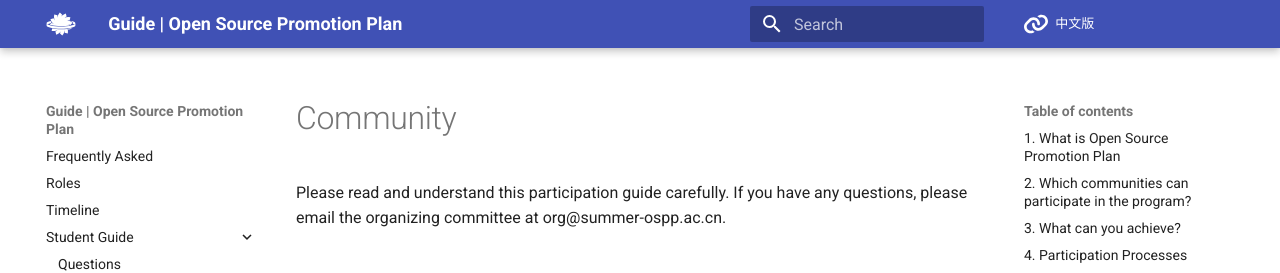
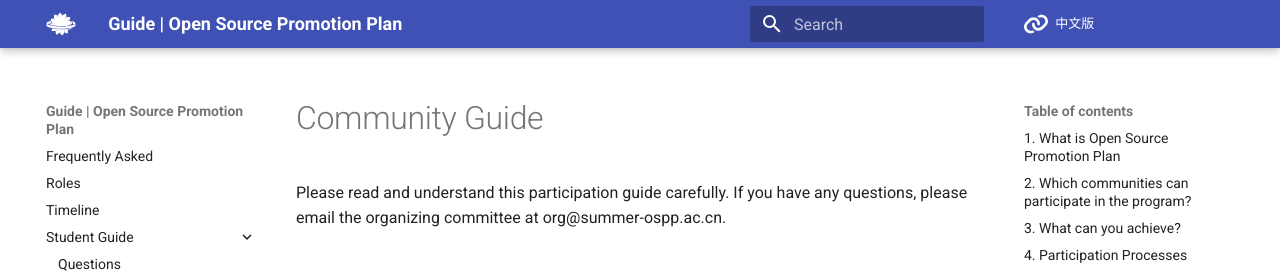
Before and after one commit to summer-ospp/help-en, an MkDocs documentation site: the page built from docs/community.md, in a window 1280 px wide and 900 px high. Shown: the top 273 px of the window. Built offline with MkDocs 1.6.1 and Material for MkDocs 9.7.7, drawn with Linux system fonts in a browser that asks for light colours; comment, search, counter and statistics services are not loaded.

Commit message:
Update community.md

```diff
--- a/docs/community.md
+++ b/docs/community.md
@@ -1,3 +1,5 @@
+# Community Guide
+
 Please read and understand this participation guide carefully. If you have any questions, please email the organizing committee at org@summer-ospp.ac.cn.
 
 ## 1. What is Open Source Promotion Plan
@@ -54,7 +56,8 @@ Community liaisons can register a community account and log in to the OSPP syste
 * Before the Project Release (April 4, UTC+8), the organizing committee will determine the number of projects it can support (represented by X) based on community registration and previous program information, and inform the community.
 * During the Project Release phase, the community can submit any number of projects in the system based on their needs. Approved projects will be gradually published on the official website.
 * During the Community Review phase (see section 4. Community Review), the community will discuss and determine the approved projects. If the number of projects approved by the community is less than or equal to X, then all projects are supported by the organizing committee. If the number of projects approved by the community is more than X, the community needs to indicate in the system which projects are supported by the organizing committee and which are community-supported. The community needs to sign a community cooperation agreement with the organizing committee for community-supported projects. See section 5. Community-Supported Projects for details.
-  **B. Project Types**
+
+ **B. Project Types**
 
 * OSPP prioritizes development projects and considers various projects that benefit community development. For example, functional tasks, such as adding one or more important features to the community's open-source project (not limited to this); optimization tasks, such as improving speed, reducing resource consumption, and improving performance (not limited to this); documentation tasks, such as adding or translating documentation for the community's open-source project, adding best practices (not limited to this), etc.
 * It is recommended that projects participating in the program have been open source and publicly operated for at least six months.
```
